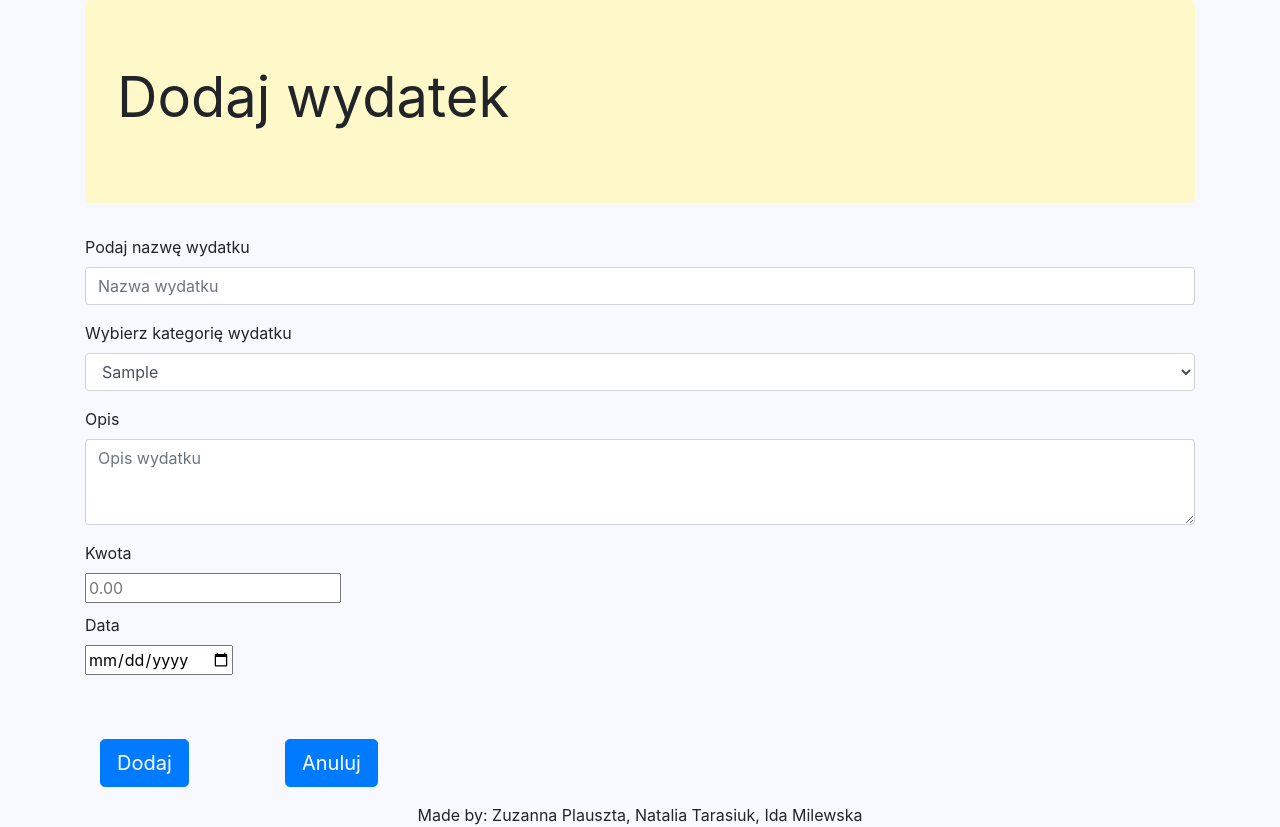
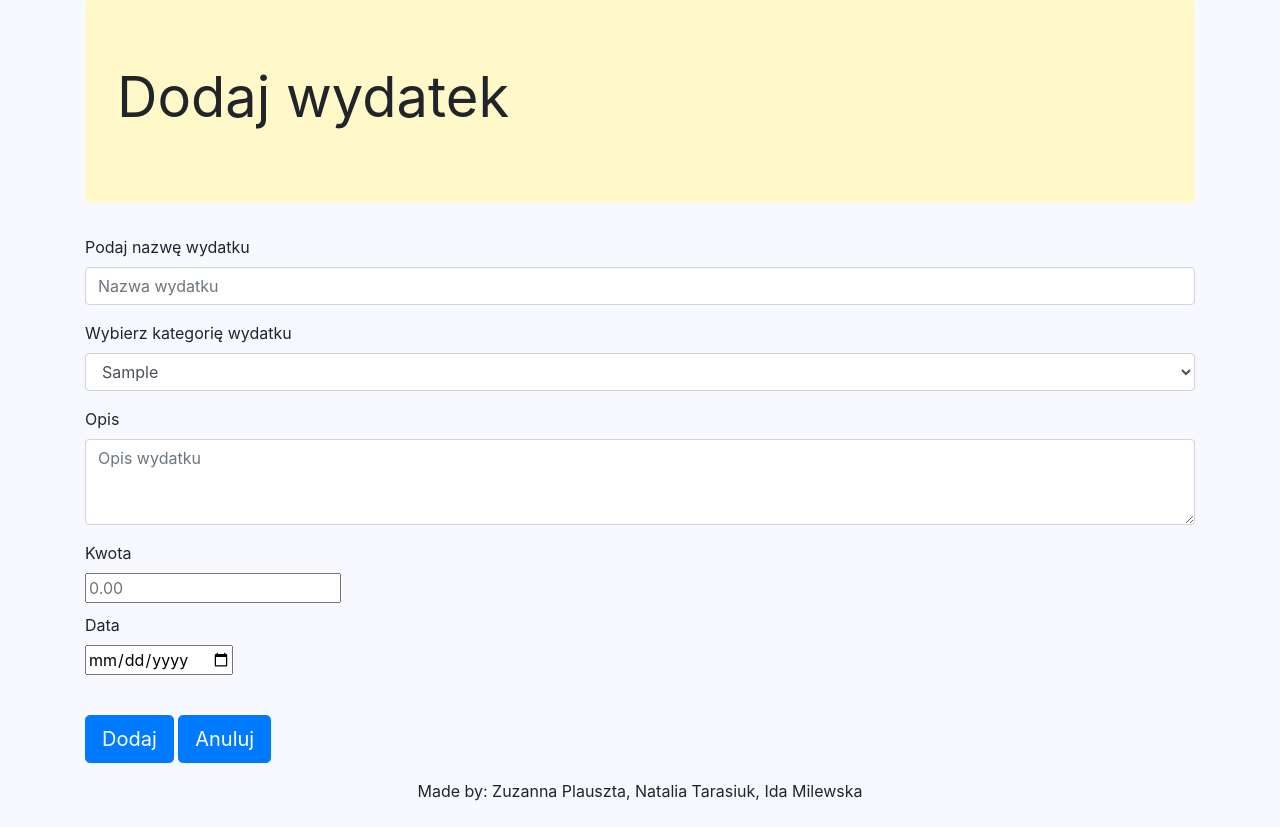
Before and after one commit to natka853/budzet_d, a Django app: template templates/dodajWydatek.html in a window 1280 px wide. After the commit the page ends 801 px from the top, so only its background shows below. Run offline with Django 3.2, Linux system fonts and the light colour scheme; the template is opened without the code that fills it: values that come from a table or form of the project are taken from there, others are empty; tables that the repository leaves empty hold one stand-in row (values such as "Sample post"); some libraries are stand-ins or nearby versions.

Commit message:
zmiana rozmieszczenia przycisków

```diff
--- a/templates/dodajWydatek.html
+++ b/templates/dodajWydatek.html
@@ -3,9 +3,9 @@
 {% block content %}
     <h1 class="display-4"><b>Dodaj wydatek</b></h1>
     </div>
-    <div>
+
     <form method="post" class="form-group"> {% csrf_token %}
-            <div>
+
         <div class="form-group">
             <label for="nazwa">Podaj nazwę wydatku</label>
             <input type="text" class="form-control" name="nazwa" placeholder="Nazwa wydatku">
@@ -34,20 +34,8 @@
             <input type="date">
         </div>
         </br>
-                </br>
-            </div>
-            <div class="container">
-                <div class="row">
-                    <div class="col-2">
-                        <input type="submit" value="Dodaj" role="button"
-                               class="btn btn-primary btn-lg"/>
-                    </div>
-                    <div class="col">
-                        <a role="button" class="btn btn-primary btn-lg"
-                           href="/podsumowanie">Anuluj</a>
-                    </div>
-                </div>
-            </div>
+
+        <input type="submit" value="Dodaj" role="button" class="btn btn-primary btn-lg"/>
+        <a role="button" class="btn btn-primary btn-lg" href="/podsumowanie">Anuluj</a>
     </form>
-    </div>
 {% endblock %}
```
Also changed, not shown: templates/dodajKategorieWydatku.html (+2 -11 lines), templates/dodajPrzychod.html (+3 -16 lines), templates/dodajZrodloDochodu.html (+2 -11 lines). Lines whose indentation alone changed are shown as unchanged.
